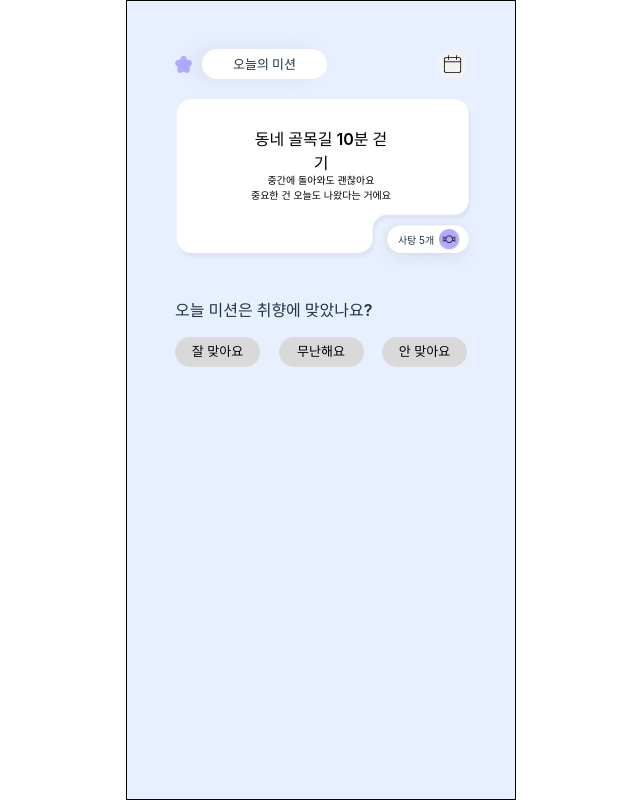
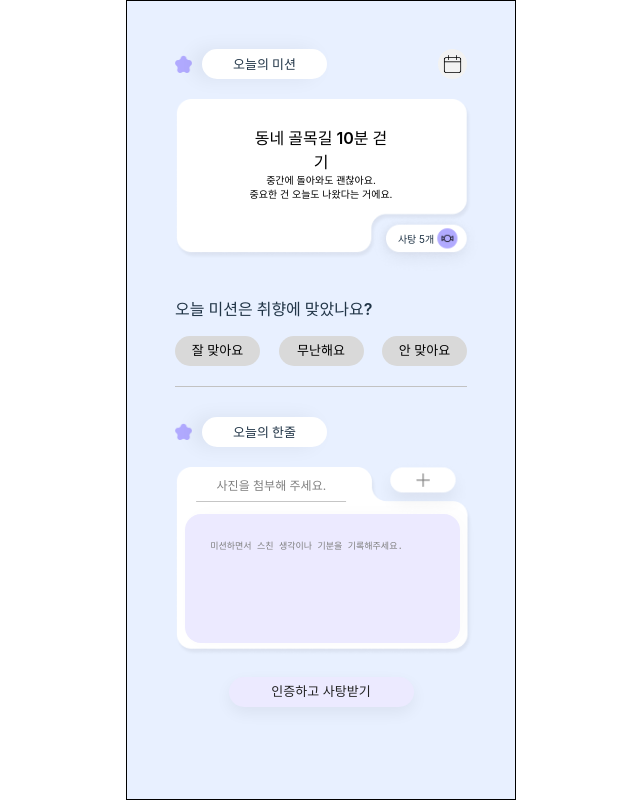
Before and after one commit to Idda-Dev/Idda_FE, a React (Vite) app: page /test in a window 1280 px wide. Shown: the whole page, without its empty margins (319-959 px from the left). Built offline with nearby package versions, Linux system fonts and the light colour scheme.

Commit message:
feat: ActionButton 구현

```diff
--- a/src/features/Mission/Mission.jsx
+++ b/src/features/Mission/Mission.jsx
@@ -4,12 +4,29 @@ import Star1 from "./assets/Star1.png";
 import CalendarIcon from "./assets/CalendarIcon.png";
 import Card from "./assets/Card.png";
 import { Row } from "../../components/CommonComponents";
-import { useState } from "react";
+import { useState, useRef } from "react";
+import ReverseCard from "./assets/ReverseCard.png";
+import PlusButton from "./assets/PlusButton.png";
 
 const Mission = () => {
-  const [selected, setSelected] = useState("");
+  const options = ["잘 맞아요", "무난해요", "안 맞아요"];
 
-  const options = ["잘 맞아요", "무난해요", "안 맞아요"];
+  const fileInputRef = useRef(null);
+
+  const handleImageClick = () => {
+    fileInputRef.current.click();
+  };
+
+  const handleFileChange = (e) => {
+    const f = e.target.files?.[0];
+    if (f) setFile(f);
+  };
+
+  const [selected, setSelected] = useState(""); // 취향 선택
+  const [file, setFile] = useState(null); // 사진 첨부
+  const [note, setNote] = useState(""); // 글 입력
+
+  const isReady = !!(selected && file && note.trim()); // ✅ 세 조건 모두 충족?
 
   return (
     <MainContainer>
@@ -27,9 +44,9 @@ const Mission = () => {
       <ImageWrapper>
         <BackgroundImage src={Card} alt="카드" />
         <TextOverlayBold>동네 골목길 10분 걷기</TextOverlayBold>
-        <TextOverlayRegular>중간에 돌아와도 괜찮아요</TextOverlayRegular>
+        <TextOverlayRegular>중간에 돌아와도 괜찮아요.</TextOverlayRegular>
         <TextOverlayRegular style={{ top: "48%" }}>
-          중요한 건 오늘도 나왔다는 거에요
+          중요한 건 오늘도 나왔다는 거에요.
         </TextOverlayRegular>
         <CandyOverlay>사탕 5개</CandyOverlay>
       </ImageWrapper>
@@ -37,6 +54,7 @@ const Mission = () => {
       <Row style={{ justifyContent: "space-between" }}>
         {options.map((option) => (
           <TastyOptionButton
+            key={option}
             $active={selected === option}
             onClick={() => setSelected(option)}
           >
@@ -44,6 +62,38 @@ const Mission = () => {
           </TastyOptionButton>
         ))}
       </Row>
+      <Divider />
+      <Row style={{ justifyContent: "space-between", marginBottom: "20px" }}>
+        <Row style={{ gap: "10px" }}>
+          <img src={Star1} alt="Star" style={{ width: "10%" }} />
+          <TodayInfoBox>오늘의 한줄</TodayInfoBox>
+        </Row>
+      </Row>
+      <ImageWrapper>
+        <BackgroundImage2 src={ReverseCard} alt="리버스카드" />
+        <TextOverlayLight>사진을 첨부해 주세요.</TextOverlayLight>
+        <OverlayPlusButton
+          src={PlusButton}
+          alt="추가버튼"
+          onClick={handleImageClick}
+        />
+        <HiddenFileInput
+          type="file"
+          accept="image/*"
+          ref={fileInputRef}
+          onChange={handleFileChange}
+        />
+        <OverlayTextBox
+          placeholder={`미션하면서 스친 생각이나 기분을 기록해주세요.`}
+          value={note} // ✅ 상태 바인딩
+          onChange={(e) => setNote(e.target.value)} // ✅ 입력 감지
+        />
+      </ImageWrapper>
+      <ButtonRow>
+        <ActionButton disabled={!isReady} $active={isReady}>
+          인증하고 사탕받기
+        </ActionButton>
+      </ButtonRow>
     </MainContainer>
   );
 };
@@ -77,7 +127,13 @@ const ImageWrapper = styled.div`
 
 const BackgroundImage = styled.img`
   display: block;
-  width: 107%;
+  width: 106%;
+  height: auto;
+`;
+
+const BackgroundImage2 = styled.img`
+  display: block;
+  width: 102%;
   height: auto;
 `;
 
@@ -130,3 +186,89 @@ const TastyOptionButton = styled.div`
   background: ${({ $active }) => ($active ? "#b6aaff" : "#d9d9d9")};
   color: black;
 `;
+
+const Divider = styled.hr`
+  border: none;
+  border-top: 1px solid #c2c2c2;
+  margin-top: 20px;
+  margin-bottom: 30px;
+`;
+
+const TextOverlayLight = styled.div`
+  position: absolute;
+  top: 10%;
+  left: 33%;
+  transform: translate(-50%, -50%); /* 정확히 중앙으로 이동 */
+  color: #7f7f7f;
+  font-size: 12px;
+  font-weight: 400;
+`;
+
+const OverlayPlusButton = styled.img`
+  position: absolute;
+  width: 35%;
+  top: 12%;
+  left: 85%;
+  transform: translate(-50%, -50%); /* 정확히 중앙으로 이동 */
+  color: #000;
+  font-size: 16px;
+  font-weight: 600;
+  cursor: pointer;
+`;
+
+const HiddenFileInput = styled.input`
+  display: none;
+`;
+
+const OverlayTextBox = styled.textarea`
+  position: absolute;
+  width: 35%;
+  top: 25%;
+  left: 3.5%;
+  padding: 25px;
+  border-radius: 16px;
+  background: var(--M3, #eceaff);
+  box-shadow: 6px 0 20px 0 rgba(0, 0, 0, 0.02);
+  width: 275px;
+  height: 128.938px;
+  flex-shrink: 0;
+  outline: none; /* 기본 포커스 아웃라인 제거 */
+  resize: none; /* 크기 조절 비활성화 */
+  border: none;
+  font-size: 9px;
+
+  &::placeholder {
+    color: #7f7f7f;
+  }
+`;
+
+const ButtonRow = styled.div`
+  display: flex;
+  justify-content: center;
+  padding-top: 15px;
+`;
+
+const ActionButton = styled.div`
+  display: flex; /* flex로 변경 */
+  align-items: center; /* 세로 중앙 */
+  justify-content: center; /* 가로 중앙 */
+  width: 185px;
+  height: 30px;
+  border-radius: 36px;
+  text-align: center;
+  font-size: 13px;
+  font-weight: 400;
+  transition: all 0.2s ease;
+  cursor: ${({ disabled }) => (disabled ? "default" : "pointer")};
+
+  /* 배경/글자색 전환 (왼쪽→오른쪽 버튼 느낌) */
+  background: ${({ $active }) => ($active ? "#B1AAFF" : "#ECEAFF")};
+  color: ${({ $active }) => ($active ? "#fff" : "#222")};
+
+  /* 활성화일 때만 살짝 그림자 */
+  box-shadow: ${({ $active }) =>
+    $active ? "0 10px 24px rgba(0,0,0,.12)" : "0 6px 16px rgba(0,0,0,.06)"};
+
+  /* 비활성일 땐 클릭 막기(의도치 않은 제출 방지) */
+  pointer-events: ${({ disabled }) => (disabled ? "none" : "auto")};
+`;
```
Also changed, not shown: src/features/Mission/assets/PlusButton.png (added), src/features/Mission/assets/ReverseCard.png (added).
